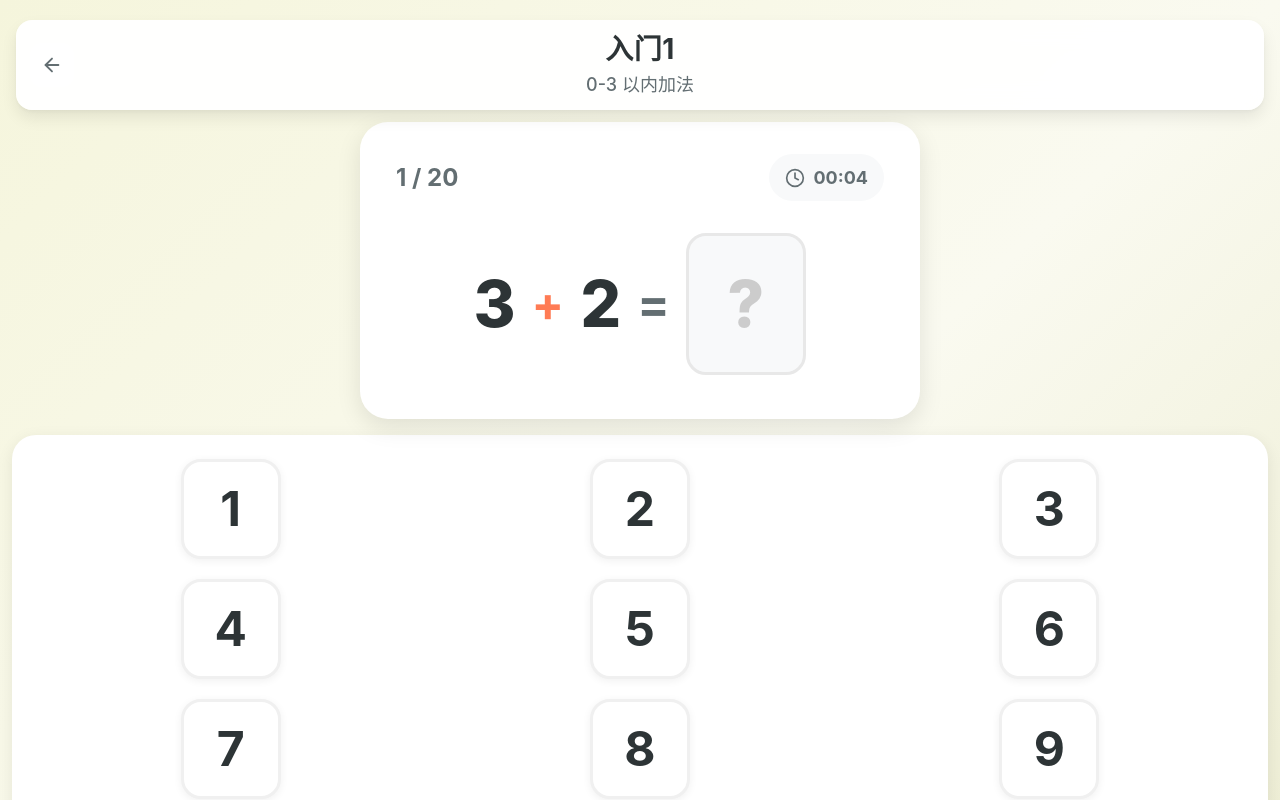
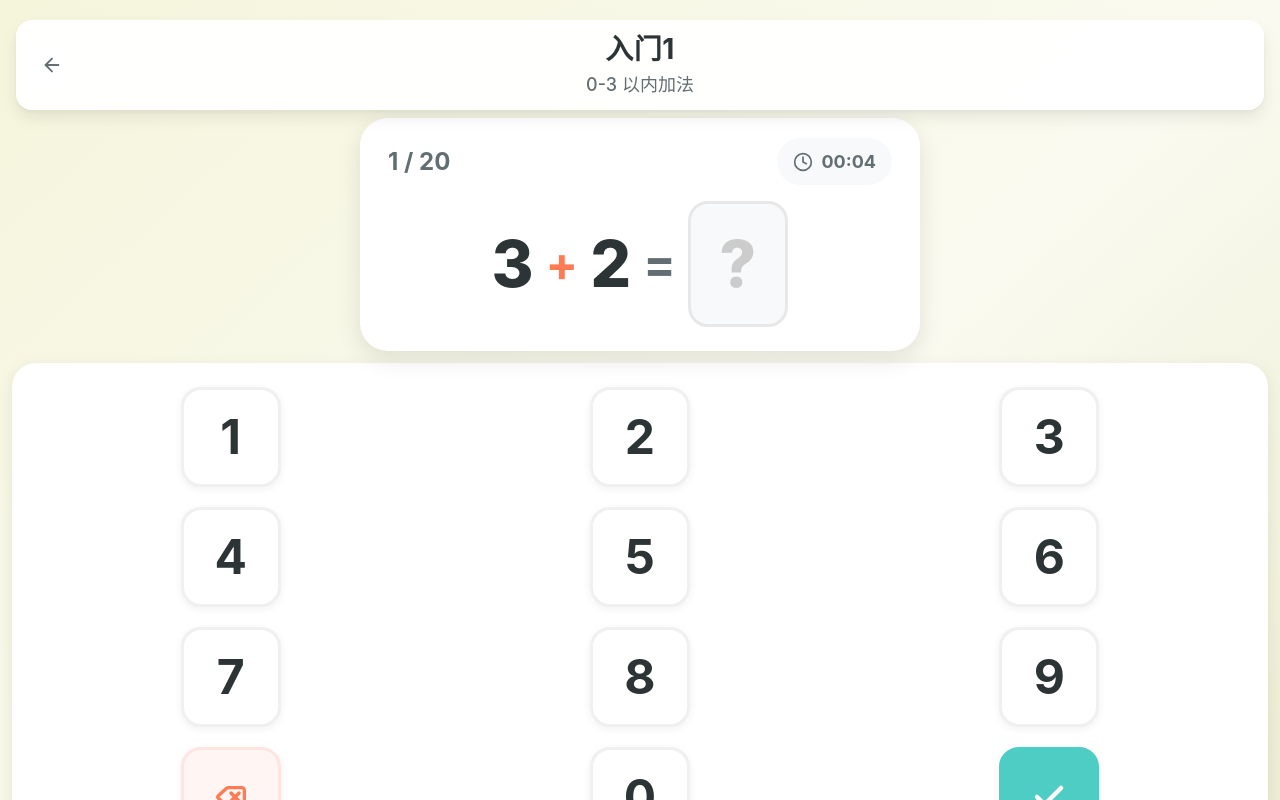
Before and after one commit to hezhongfeng/math-game, a Vue app: page /game/1 in a window 1280 px wide. Shown: the top 800 px of the page. Built offline with nearby package versions, Linux system fonts and the light colour scheme.

Commit message:
style: 调整问题卡片和游戏页面的内边距和间距

```diff
--- a/src/components/QuestionCard.vue
+++ b/src/components/QuestionCard.vue
@@ -77,10 +77,10 @@ const answerDisplay = computed(() => {
 .question-card {
   background: var(--white);
   border-radius: var(--radius-xl);
-  padding: 24px 28px;
+  padding: 16px 20px;
   display: flex;
   flex-direction: column;
-  gap: 20px;
+  gap: 12px;
   width: 100%;
   max-width: 480px;
   box-shadow: var(--shadow-lg);
@@ -114,8 +114,8 @@ const answerDisplay = computed(() => {
   display: flex;
   align-items: center;
   justify-content: center;
-  gap: 16px;
-  padding: 12px 0;
+  gap: 12px;
+  padding: 4px 0;
 }
 
 .number {
@@ -140,9 +140,9 @@ const answerDisplay = computed(() => {
 .answer {
   font-size: var(--font-hero);
   font-weight: 800;
-  min-width: 100px;
+  min-width: 72px;
   text-align: center;
-  padding: 16px 24px;
+  padding: 8px 12px;
   background: #F8F9FA;
   border-radius: var(--radius-md);
   border: 3px solid #E8E8E8;
@@ -166,7 +166,7 @@ const answerDisplay = computed(() => {
 
 @media (min-width: 768px) {
   .question-card {
-    padding: 32px 36px;
+    padding: 20px 28px;
     max-width: 560px;
   }
 
@@ -179,18 +179,18 @@ const answerDisplay = computed(() => {
   }
 
   .answer {
-    min-width: 120px;
-    padding: 20px 32px;
+    min-width: 100px;
+    padding: 12px 16px;
   }
 }
 
 @media (max-width: 375px) {
   .question-card {
-    padding: 20px 20px;
+    padding: 12px 16px;
   }
 
   .math-display {
-    gap: 12px;
+    gap: 8px;
   }
 
   .number, .answer {
@@ -202,8 +202,8 @@ const answerDisplay = computed(() => {
   }
 
   .answer {
-    min-width: 80px;
-    padding: 12px 16px;
+    min-width: 64px;
+    padding: 6px 10px;
   }
 }
 </style>
--- a/src/pages/Game.vue
+++ b/src/pages/Game.vue
@@ -390,7 +390,7 @@ onUnmounted(() => {
   display: flex;
   align-items: center;
   justify-content: center;
-  padding: 8px 0;
+  padding: 4px 0;
   position: relative;
 }
 
```
